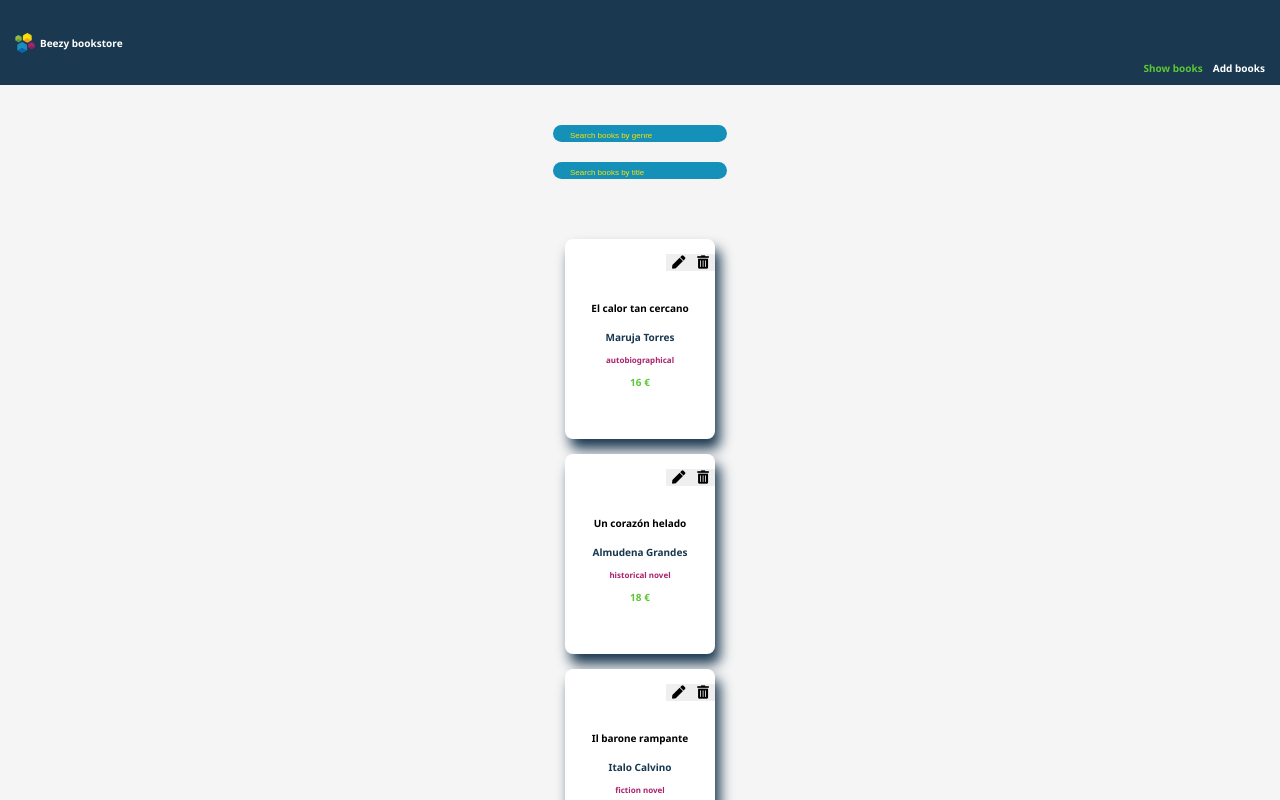
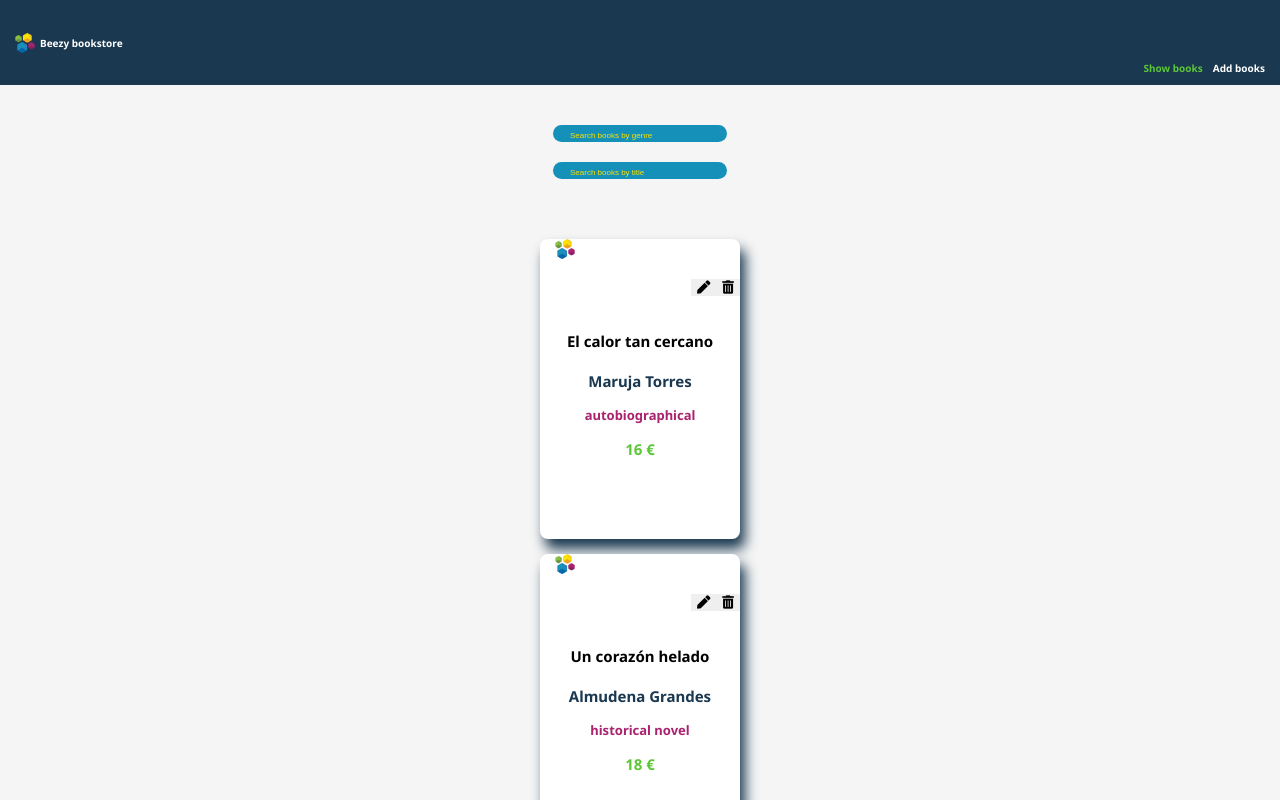
Before and after one commit to natalia-pn/B, a React (Create React App) app: page /#/ in a window 1280 px wide. Shown: the top 800 px of the page. Built offline with nearby package versions, Linux system fonts and the light colour scheme.

Commit message:
Add container for each books's logo and action butttons

```diff
--- a/src/components/BookCard.js
+++ b/src/components/BookCard.js
@@ -1,4 +1,5 @@
 import React, { Component, Fragment } from 'react';
+import logo from '../logo.png';
 import PropTypes from 'prop-types';
 
 class BookCard extends Component {
@@ -8,9 +9,14 @@ class BookCard extends Component {
         return(
             <Fragment>
                 <li className="Book__card">
-                    <div className="Action-buttons__container">
-                        <button type="button" className="Edit-button" value={id} onClick={updateBooksWindow}><i class="fas fa-pen"></i></button>
-                        <button type="button" className="Delete-button" value={id} onClick={removeBook}><i class="fas fa-trash-alt"></i></button>
+                    <div className="Book-top__container">
+                        <div className="Book__logo-container">
+                            <img className="Book__logo"  src={logo} alt="logo"></img>
+                        </div>
+                        <div className="Action-buttons__container">
+                            <button type="button" className="Edit-button" value={id} onClick={updateBooksWindow}><i class="fas fa-pen"></i></button>
+                            <button type="button" className="Delete-button" value={id} onClick={removeBook}><i class="fas fa-trash-alt"></i></button>
+                        </div>
                     </div>
 
                     <div className="Book__info">
--- a/src/styles/_book-card.scss
+++ b/src/styles/_book-card.scss
@@ -1,13 +1,23 @@
 .Book__card {
     list-style: none;
-    width: 150px;
-    height: 200px;
+    width: 200px;
+    height: 300px;
     display: flex;
     flex-direction: column;
     background-color: $white;
     box-shadow: 5px 10px 13px $dark-blue;
     margin: 0 10px 15px 10px;
     border-radius: 8px;
+
+    // @media all and (min-width:600px) {
+
+    // }
+}
+
+.Book__logo {
+    width: 20px;
+    height: 20px;
+    margin-left: 15px;
 }
 
 .Action-buttons__container {
@@ -30,7 +40,7 @@
     // flex-direction: column;
     // align-items: center;
     text-align: center;
-    font-size: 10px;
+    font-size: 15px;
 }
 
 .Book__title {
@@ -47,7 +57,7 @@
 .Book__genre {
     color: $fucsia;
     font-weight: 700;
-    font-size: 8px;
+    font-size: 13px;
 }
 
 .Book__price {
```
